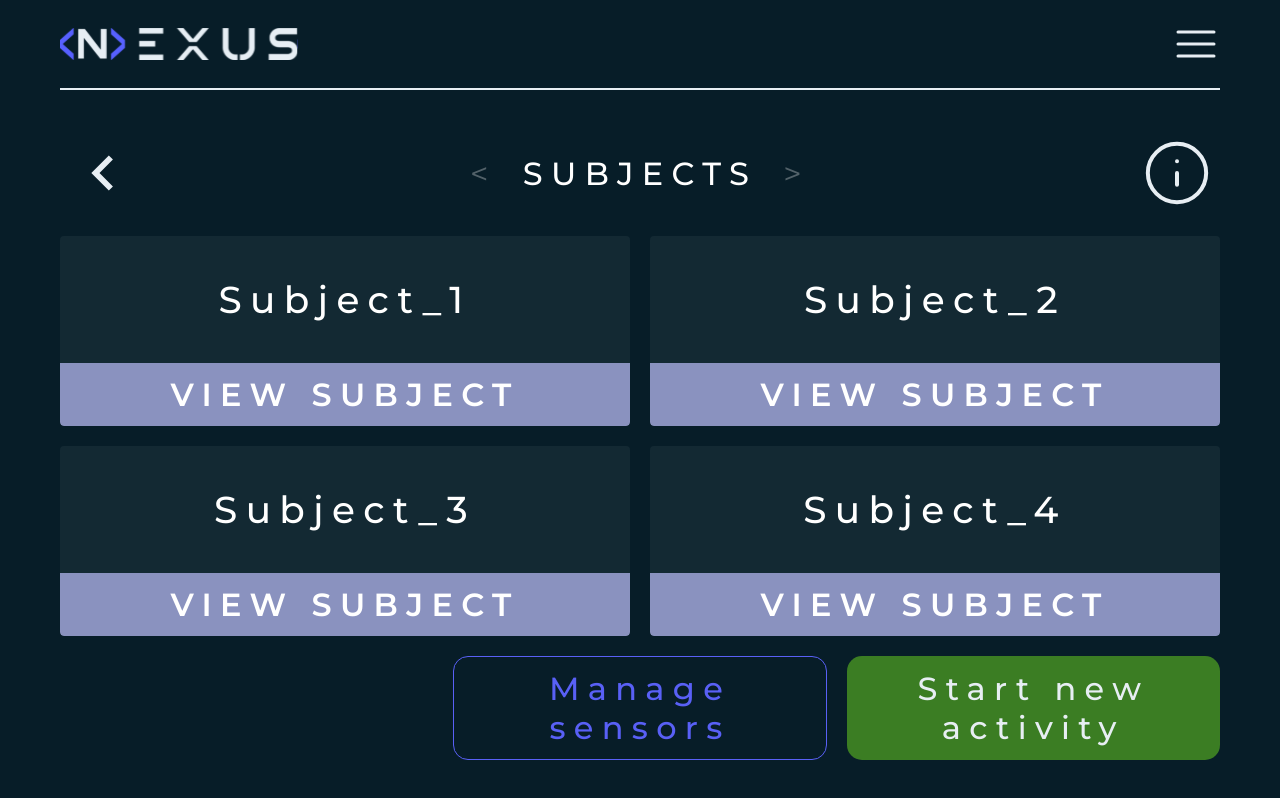
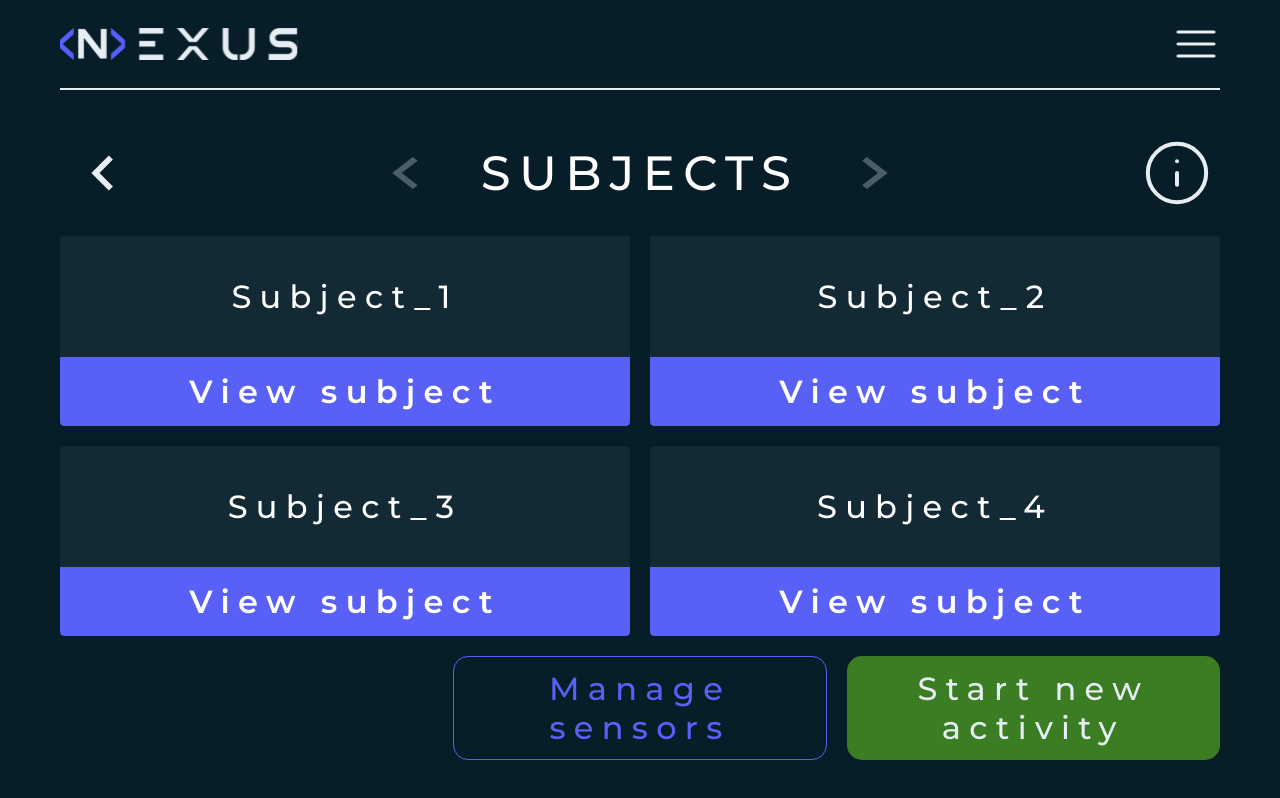
Before and after one commit to Nexus-N3/nexus-n3-neia-app-framework, a React (Vite) app in the folder apps/registry/nexus/ui/: page /active-session in a window 1280 px wide. Built offline with nearby package versions, Linux system fonts and the light colour scheme.

Commit message:
Common styling.

```diff
--- a/apps/registry/nexus/ui/src/App.css
+++ b/apps/registry/nexus/ui/src/App.css
@@ -256,6 +256,14 @@
   background-color: #757db0;
 }
 
+.panel-action-btn.primary {
+  background-color: #5960f6;
+}
+
+.panel-action-btn.primary:hover {
+  background-color: #484ecf;
+}
+
 .setup-item {
   min-height: 44px;
   padding: 30px;
@@ -371,3 +379,11 @@
 .screen-footer button {
   min-width: 800px;
 }
+
+/* Global H3 Styles */
+h3 {
+  font-size: 32px;
+  font-weight: 500;
+  margin: 0;
+  color: #fff;
+}
--- /dev/null
+++ b/apps/registry/nexus/ui/src/components/SubjectsCarousel.tsx
@@ -0,0 +1,46 @@
+import React from 'react';
+import chevronLeft from '../assets/chevron-left.svg';
+import chevronRight from '../assets/chevron-right.svg';
+
+interface SubjectsCarouselProps {
+  currentPage: number;
+  totalPages: number;
+  onPrev: () => void;
+  onNext: () => void;
+}
+
+export const SubjectsCarousel: React.FC<SubjectsCarouselProps> = ({ currentPage, totalPages, onPrev, onNext }) => {
+  return (
+    <div style={{ display: 'flex', alignItems: 'center', gap: '60px' }}>
+      <button
+        onClick={onPrev}
+        disabled={currentPage === 0}
+        style={{
+          background: 'none',
+          border: 'none',
+          padding: 0,
+          color: 'white',
+          cursor: currentPage === 0 ? 'default' : 'pointer',
+          opacity: currentPage === 0 ? 0.3 : 1,
+        }}
+      >
+        <img src={chevronLeft} alt="Previous" style={{ width: '32px', height: '32px', marginTop: '8px' }} />
+      </button>
+      <span style={{ textTransform: 'uppercase', fontWeight: 500, fontSize: '48px' }}>Subjects</span>
+      <button
+        onClick={onNext}
+        disabled={currentPage >= totalPages - 1}
+        style={{
+          background: 'none',
+          border: 'none',
+          padding: 0,
+          color: 'white',
+          cursor: currentPage >= totalPages - 1 ? 'default' : 'pointer',
+          opacity: currentPage >= totalPages - 1 ? 0.3 : 1,
+        }}
+      >
+        <img src={chevronRight} alt="Next" style={{ width: '32px', height: '32px', marginTop: '8px' }} />
+      </button>
+    </div>
+  );
+};
--- a/apps/registry/nexus/ui/src/screens/ActiveSessionScreen.tsx
+++ b/apps/registry/nexus/ui/src/screens/ActiveSessionScreen.tsx
@@ -1,10 +1,11 @@
 import React, { useState } from 'react';
 import { useNavigate } from 'react-router-dom';
 import { useAtom } from 'jotai';
+import { BackButton } from '../components/BackButton';
 import { InfoButton } from '../components/InfoButton';
+import { SubjectsCarousel } from '../components/SubjectsCarousel';
 import { subjectCountAtom } from '../store/atoms';
 import { ScreenLayout } from '../components/ScreenLayout';
-import { CarouselHeader } from '../components/CarouselHeader';
 
 export const ActiveSessionScreen: React.FC = () => {
   const navigate = useNavigate();
@@ -35,15 +36,14 @@ export const ActiveSessionScreen: React.FC = () => {
 
   return (
     <ScreenLayout className="active-session-content">
-      <CarouselHeader
-        onBack={handleBack}
-        title="Subjects"
-        onPrev={handlePrevPage}
-        onNext={handleNextPage}
-        isPrevDisabled={currentPage === 0}
-        isNextDisabled={currentPage >= totalPages - 1}
-        rightElement={<InfoButton />}
-      />
+      {/* Header Row with Carousel */}
+      <div className="sub-header-row" style={{ marginBottom: '20px', display: 'flex', justifyContent: 'space-between', alignItems: 'center' }}>
+        <BackButton onClick={handleBack} />
+
+        <SubjectsCarousel currentPage={currentPage} totalPages={totalPages} onPrev={handlePrevPage} onNext={handleNextPage} />
+
+        <InfoButton />
+      </div>
 
       <div
         className="subjects-grid"
@@ -68,29 +68,16 @@ export const ActiveSessionScreen: React.FC = () => {
               flexDirection: 'column',
               justifyContent: 'space-between',
               overflow: 'hidden',
+              height: '100%',
             }}
           >
             <div style={{ padding: '20px', flex: 1, display: 'flex', justifyContent: 'center', alignItems: 'center' }}>
-              <h3 style={{ margin: '0', fontWeight: 500, textAlign: 'center' }}>{subject.name}</h3>
+              <h3 style={{ margin: '0', textAlign: 'center' }}>{subject.name}</h3>
             </div>
 
             <button
-              className="nexus-btn secondary-btn"
-              style={{
-                background: '#8a92bf',
-                color: 'white',
-                border: 'none',
-                borderRadius: '0 0 4px 4px',
-                width: '100%',
-                padding: '12px',
-                cursor: 'pointer',
-                fontWeight: 600,
-                marginTop: '0',
-                textTransform: 'uppercase',
-                transition: 'background-color 0.2s',
-              }}
-              onMouseOver={(e) => (e.currentTarget.style.backgroundColor = '#757db0')}
-              onMouseOut={(e) => (e.currentTarget.style.backgroundColor = '#8a92bf')}
+              className="panel-action-btn primary"
+              onClick={() => navigate(`/activity/subject/${subject.id}`)}
             >
               View subject
             </button>
--- a/apps/registry/nexus/ui/src/screens/AddSensorScreen.tsx
+++ b/apps/registry/nexus/ui/src/screens/AddSensorScreen.tsx
@@ -109,7 +109,7 @@ export const AddSensorScreen: React.FC = () => {
           }}
         >
           <div style={{ padding: '20px' }}>
-            <h3 style={{ color: '#fff', fontSize: '32px', margin: 0, textAlign: 'center' }}>SENSOR TYPE</h3>
+            <h3 style={{ margin: 0, textAlign: 'center' }}>SENSOR TYPE</h3>
             <div style={{ color: '#fff', fontSize: '24px', marginTop: '5px', textAlign: 'center', textTransform: 'uppercase' }}>Select one</div>
           </div>
 
@@ -151,7 +151,7 @@ export const AddSensorScreen: React.FC = () => {
           }}
         >
           <div style={{ padding: '20px' }}>
-            <h3 style={{ color: '#fff', fontSize: '32px', margin: 0, textAlign: 'center' }}>PLACEMENT</h3>
+            <h3 style={{ margin: 0, textAlign: 'center' }}>PLACEMENT</h3>
             <div style={{ color: '#fff', fontSize: '24px', marginTop: '5px', textAlign: 'center', textTransform: 'uppercase' }}>Select one or more</div>
           </div>
 
@@ -254,7 +254,7 @@ export const AddSensorScreen: React.FC = () => {
           }}
         >
           <div style={{ padding: '20px' }}>
-            <h3 style={{ color: '#fff', fontSize: '32px', margin: 0, textAlign: 'center' }}>COMPUTATIONS</h3>
+            <h3 style={{ margin: 0, textAlign: 'center' }}>COMPUTATIONS</h3>
             <div style={{ color: '#fff', fontSize: '24px', marginTop: '5px', textAlign: 'center', textTransform: 'uppercase' }}>Computations</div>
           </div>
 
--- a/apps/registry/nexus/ui/src/screens/AssignSensorsScreen.tsx
+++ b/apps/registry/nexus/ui/src/screens/AssignSensorsScreen.tsx
@@ -81,7 +81,7 @@ export const AssignSensorsScreen: React.FC = () => {
           <div key={subject.id} className="subject-section" style={{ marginBottom: '30px' }}>
             {/* Subject Header */}
             <div style={{ marginBottom: '15px' }}>
-              <h3 style={{ fontWeight: 500, margin: '0 0 5px 0', textAlign: 'left', fontSize: '32px', textTransform: 'uppercase' }}>
+              <h3 style={{ margin: '0 0 5px 0', textAlign: 'left', textTransform: 'uppercase' }}>
                 {subject.name}: assigned sensors
               </h3>
               <div style={{ display: 'flex', alignItems: 'center', gap: '8px', color: '#ccc', fontSize: '32px' }}>
--- a/apps/registry/nexus/ui/src/screens/SessionScreen.tsx
+++ b/apps/registry/nexus/ui/src/screens/SessionScreen.tsx
@@ -3,9 +3,8 @@ import { useNavigate } from 'react-router-dom';
 import { useAtom } from 'jotai';
 import { BackButton } from '../components/BackButton';
 import { InfoButton } from '../components/InfoButton';
+import { SubjectsCarousel } from '../components/SubjectsCarousel';
 import { subjectCountAtom, setupsAtom, selectedSetupIdAtom, placedSensorsAtom } from '../store/atoms';
-import chevronLeft from '../assets/chevron-left.svg';
-import chevronRight from '../assets/chevron-right.svg';
 
 export const SessionScreen: React.FC = () => {
   const navigate = useNavigate();
@@ -60,37 +59,7 @@ export const SessionScreen: React.FC = () => {
       <div className="sub-header-row" style={{ marginBottom: '20px', display: 'flex', justifyContent: 'space-between', alignItems: 'center' }}>
         <BackButton onClick={handleBack} />
 
-        <div style={{ display: 'flex', alignItems: 'center', gap: '60px' }}>
-          <button
-            onClick={handlePrevPage}
-            disabled={currentPage === 0}
-            style={{
-              background: 'none',
-              border: 'none',
-              padding: 0,
-              color: 'white',
-              cursor: currentPage === 0 ? 'default' : 'pointer',
-              opacity: currentPage === 0 ? 0.3 : 1,
-            }}
-          >
-            <img src={chevronLeft} alt="Previous" style={{ width: '32px', height: '32px', marginTop: '8px' }} />
-          </button>
-          <span style={{ textTransform: 'uppercase', fontWeight: 500, fontSize: '48px' }}>Subjects</span>
-          <button
-            onClick={handleNextPage}
-            disabled={currentPage >= totalPages - 1}
-            style={{
-              background: 'none',
-              border: 'none',
-              padding: 0,
-              color: 'white',
-              cursor: currentPage >= totalPages - 1 ? 'default' : 'pointer',
-              opacity: currentPage >= totalPages - 1 ? 0.3 : 1,
-            }}
-          >
-            <img src={chevronRight} alt="Next" style={{ width: '32px', height: '32px', marginTop: '8px' }} />
-          </button>
-        </div>
+        <SubjectsCarousel currentPage={currentPage} totalPages={totalPages} onPrev={handlePrevPage} onNext={handleNextPage} />
 
         <InfoButton />
       </div>
@@ -126,7 +95,7 @@ export const SessionScreen: React.FC = () => {
               }}
             >
               <div className="subject-info" style={{ padding: '20px', flex: 1 }}>
-                <h3 style={{ textAlign: 'center', margin: '0 0 15px 0', fontWeight: 500, fontSize: '32px' }}>{subject.name}</h3>
+                <h3 style={{ textAlign: 'center', margin: '0 0 15px 0' }}>{subject.name}</h3>
 
                 <div style={{ display: 'flex', alignItems: 'center', marginBottom: '15px', color: isComplete ? '#4CAF50' : '#ff6b6b' }}>
                   <div
--- a/apps/registry/nexus/ui/src/screens/SubjectActivityScreen.tsx
+++ b/apps/registry/nexus/ui/src/screens/SubjectActivityScreen.tsx
@@ -59,9 +59,7 @@ export const SubjectActivityScreen: React.FC = () => {
         <div style={{ display: 'flex', flexDirection: 'column', background: 'rgba(255, 255, 255, 0.05)', borderRadius: '8px', padding: '20px' }}>
           <h3
             style={{
-              color: 'white',
               margin: '0 0 20px 0',
-              fontWeight: 500,
               textTransform: 'uppercase',
             }}
           >
```
Also changed, not shown: apps/registry/nexus/ui/src/screens/ActivityScreen.tsx (+3 -21 lines).
